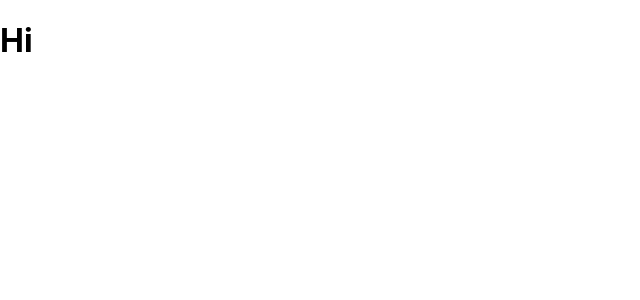
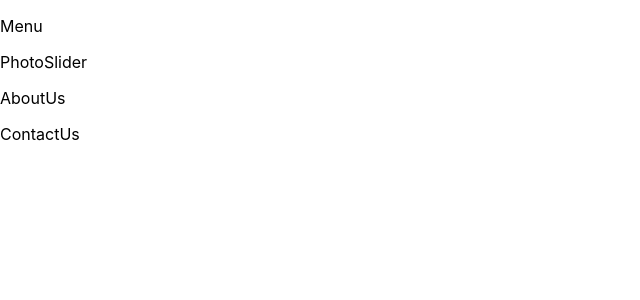
Before and after one commit to cardoso-palma/cardosoepalma, a React (Create React App) app: page / in a window 1280 px wide. Shown: the top 300 px of the page, without its empty margins (0-640 px from the left). Built offline with nearby package versions, Linux system fonts and the light colour scheme.

Commit message:
Created other components

```diff
--- /dev/null
+++ b/src/AboutUs.js
@@ -0,0 +1,11 @@
+import React from 'react';
+
+class AboutUs extends React.Component {
+    render() {
+        return (
+            <p>AboutUs</p>
+        );
+    }
+}
+
+export default AboutUs;
--- /dev/null
+++ b/src/ContactUs.js
@@ -0,0 +1,11 @@
+import React from 'react';
+
+class ContactUs extends React.Component {
+    render() {
+        return (
+            <p>ContactUs</p>
+        );
+    }
+}
+
+export default ContactUs;
--- a/src/Homepage.js
+++ b/src/Homepage.js
@@ -1,9 +1,18 @@
 import React from 'react';
+import Menu from './Menu'
+import PhotoSlider from './PhotoSlider'
+import AboutUs from './AboutUs'
+import ContactUs from './ContactUs'
 
 class Homepage extends React.Component {
     render() {
         return (
-            <h1>Hi</h1>
+            <div>
+                <Menu/>
+                <PhotoSlider/>
+                <AboutUs/>
+                <ContactUs/>
+            </div>
         );
     }
 }
--- /dev/null
+++ b/src/Menu.js
@@ -0,0 +1,11 @@
+import React from 'react';
+
+class Menu extends React.Component {
+    render() {
+        return (
+            <p>Menu</p>
+        );
+    }
+}
+
+export default Menu;
--- /dev/null
+++ b/src/PhotoSlider.js
@@ -0,0 +1,11 @@
+import React from 'react';
+
+class PhotoSlider extends React.Component {
+    render() {
+        return (
+            <p>PhotoSlider</p>
+        );
+    }
+}
+
+export default PhotoSlider;
```
